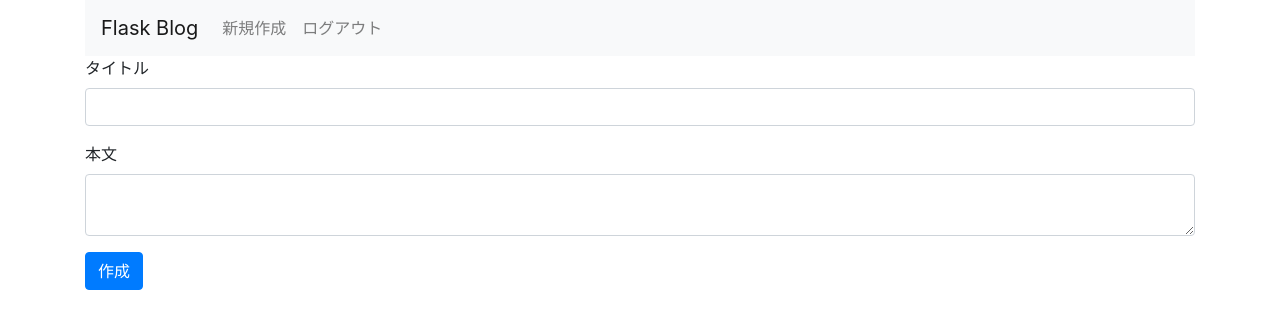
After one commit to hotate1000/Flask_from_scratch, a Flask app: page /entries/new in a window 1280 px wide. The commit adds this page. Shown: the top 329 px of the page. Run offline with Flask 2, Linux system fonts and the light colour scheme; the visitor is signed in with stand-in values (Sample User, id 1); parts of the project's set-up code (start-up, migrations or seed data) failed here and were passed over; some libraries are stand-ins or nearby versions.

Commit message:
投稿処理の作成（エラー未解決）

```diff
--- a/application/flask_blog/__init__.py
+++ b/application/flask_blog/__init__.py
@@ -9,4 +9,5 @@ app.config.from_object('flask_blog.config');
 # ｋの変数を参照することでデータベースを扱うことが出来る
 db = SQLAlchemy(app);
 
-import flask_blog.views
+# import flask_blog.views
+from flask_blog.views import views, entries;
--- /dev/null
+++ b/application/flask_blog/templates/entries/new.html
@@ -0,0 +1,15 @@
+{% extends "layout.html" %}
+{% block body %}
+<form action="{{url_for('add_entry')}}" method="post" class="add-entry">
+    <div class="form-group">
+        <label for="InputTitle">タイトル</label>
+        <input type="text" class="form-control" id="InputTitle" name="title">
+    </div>
+    <div class="form-group">
+        <label for="InputText">本文</label>
+        <textarea class="form-control" id="InputText" name="text" row="3">
+        </textarea>
+    </div>
+    <button type="submit" class="btn btn-primary">作成</button>
+</form>
+{% endblock %}
--- a/application/flask_blog/templates/layout.html
+++ b/application/flask_blog/templates/layout.html
@@ -26,6 +26,9 @@
                     </li>
                     {% else %}
                     <li class="nav-item">
+                        <a class="nav-link" href="{{ url_for('new_entry') }}">新規作成</a>
+                    </li>
+                    <li class="nav-item">
                         <a class="nav-link" href="{{ url_for('logout') }}">ログアウト</a>
                     </li>
                     {% endif %}
--- /dev/null
+++ b/application/flask_blog/views/entries.py
@@ -0,0 +1,29 @@
+from flask import request, redirect, url_for, render_template, flash, session;
+from flask_blog import app;
+from flask_blog import db;
+from flask_blog.models.entries import Entry;
+
+@app.route('/')
+def show_entries():
+    if not session.get('logged_in'):
+        return redirect(url_for('login'));
+    return render_template('entries/index.html');
+
+@app.route('/entries/new', methods=['GET'])
+def new_entry():
+    if not session.get('logged_in'):
+        return redirect(url_for('login'));
+    return render_template('entries/new.html');
+
+@app.route('/entries', methods=['POST'])
+def add_entry():
+    if not session.get('logged_in'):
+        return redirect(url_for('login'));
+    entry = Entry(
+        title=request.form['title'],
+        text=request.form['text']
+    );
+    db.session.add(entry);
+    db.session.commit();
+    flash('新しく記事が作成されました');
+    return redirect(url_for('show_entries'));
```
Also changed, not shown: application/flask_blog/views/views.py (renamed from application/flask_blog/views.py, +0 -7 lines), application/flask_blog/views/__init__.py (added).
